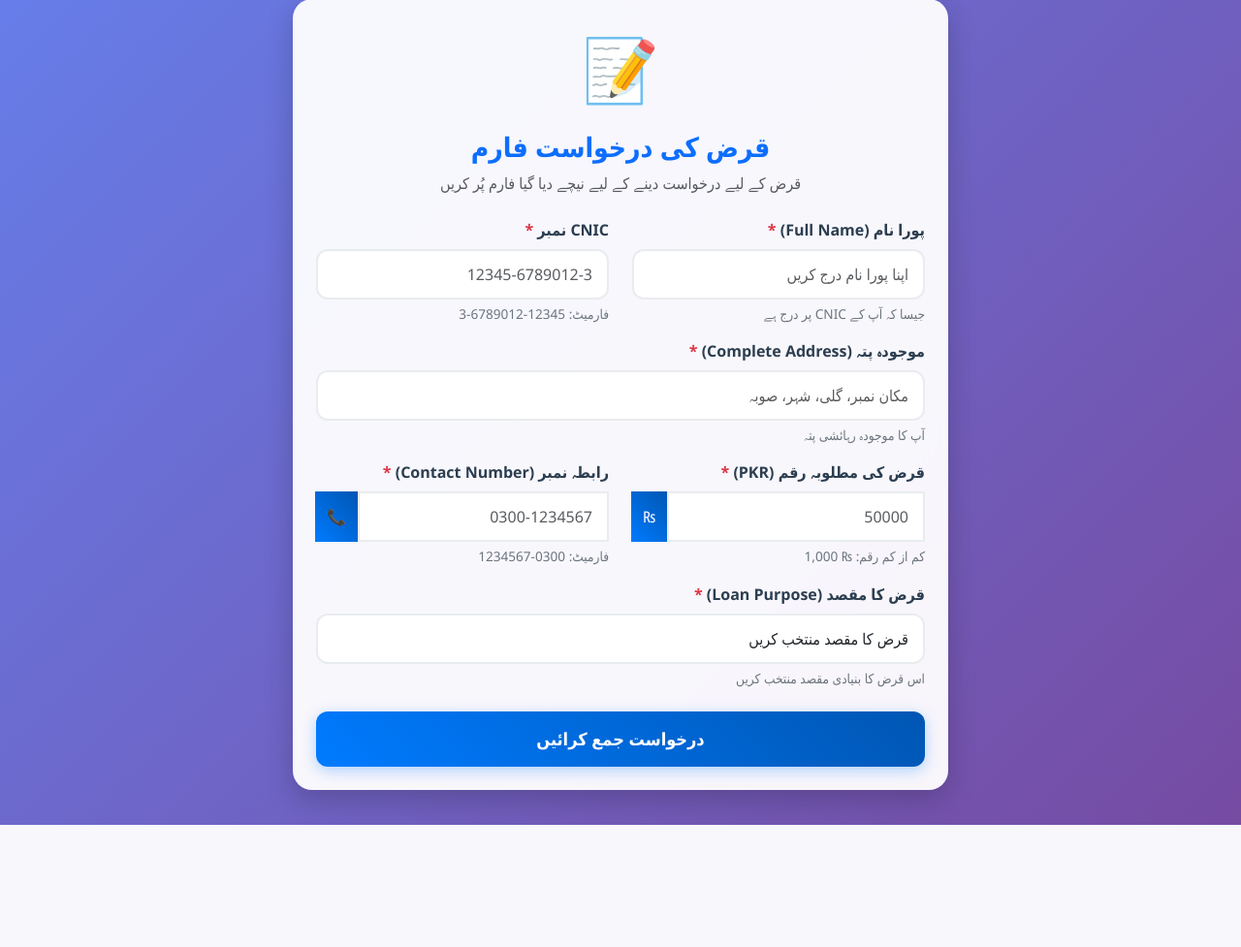
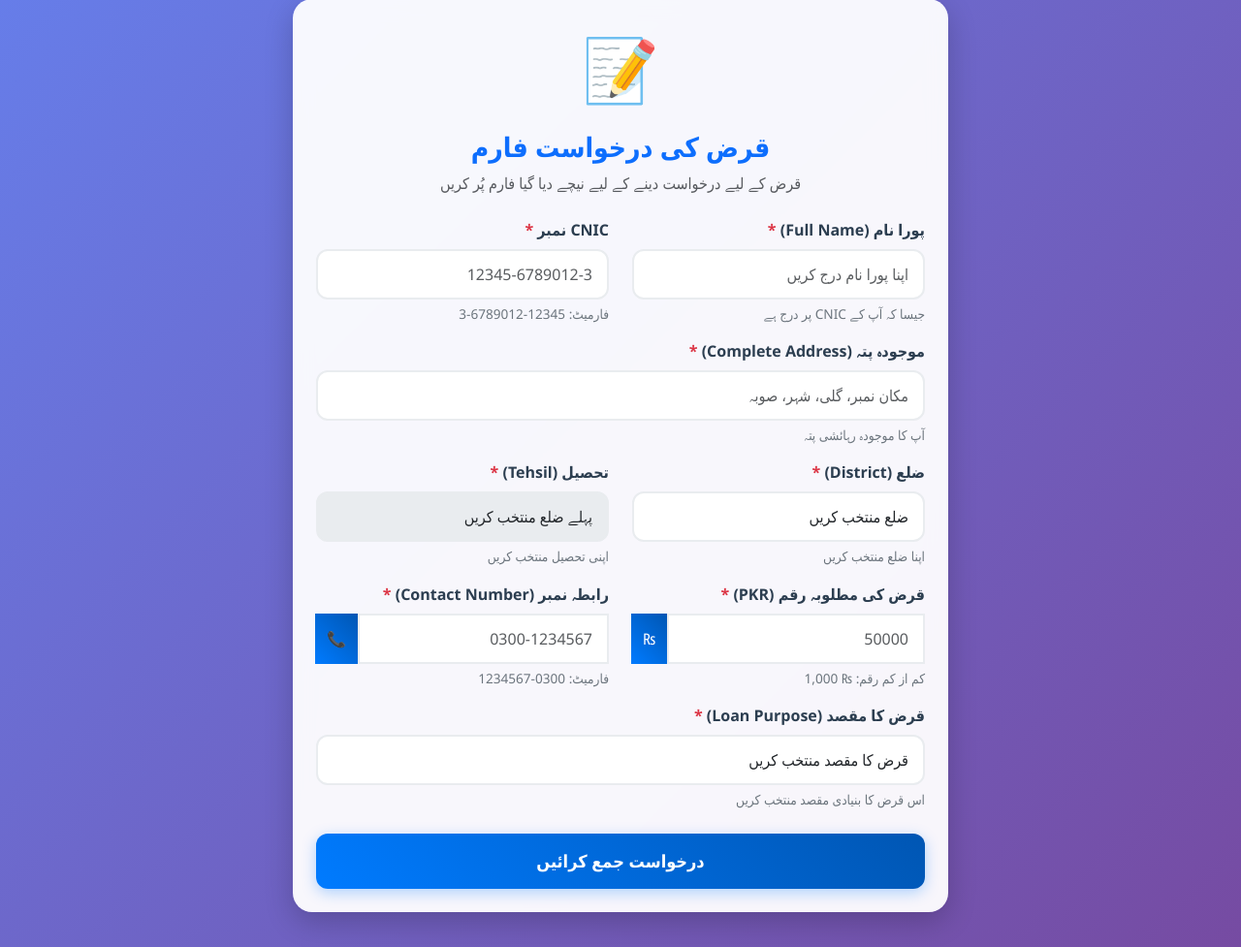
Before and after one commit to ghazanfariqbal630/Loan-Application, a Flask app: page / in a window 1280 px wide. Shown: the part 37-1014 px from the top of the page at 97% size. Before the commit the page ends 888 px from the top, so only its background shows below. Run offline with Flask 3, Linux system fonts and the light colour scheme; some libraries are stand-ins or nearby versions.

Commit message:
Update form.html

```diff
--- a/templates/form.html
+++ b/templates/form.html
@@ -261,6 +261,28 @@
               <div class="form-text">آپ کا موجودہ رہائشی پتہ</div>
             </div>
 
+            <!-- District and Tehsil Dropdowns -->
+            <div class="row">
+              <div class="col-md-6 col-12 mb-3">
+                <label class="form-label">ضلع (District) <span class="text-danger">*</span></label>
+                <select class="form-select" name="district" id="districtSelect" required>
+                  <option value="" selected disabled>ضلع منتخب کریں</option>
+                  <option value="Chiniot">چنیوٹ</option>
+                  <option value="Hafizabad">حافظ آباد</option>
+                  <option value="Sargodha">سرگودھا</option>
+                </select>
+                <div class="form-text">اپنا ضلع منتخب کریں</div>
+              </div>
+
+              <div class="col-md-6 col-12 mb-3">
+                <label class="form-label">تحصیل (Tehsil) <span class="text-danger">*</span></label>
+                <select class="form-select" name="tehsil" id="tehsilSelect" required disabled>
+                  <option value="" selected disabled>پہلے ضلع منتخب کریں</option>
+                </select>
+                <div class="form-text">اپنی تحصیل منتخب کریں</div>
+              </div>
+            </div>
+
             <div class="row">
               <div class="col-md-6 col-12 mb-3">
                 <label class="form-label">قرض کی مطلوبہ رقم (PKR) <span class="text-danger">*</span></label>
@@ -338,6 +360,40 @@
 
   <script src="https://cdn.jsdelivr.net/npm/bootstrap@5.3.3/dist/js/bootstrap.bundle.min.js"></script>
   <script>
+    // District and Tehsil Data
+    const districtTehsilData = {
+      "Chiniot": ["Bhawana", "Chiniot", "Lalian"],
+      "Hafizabad": ["Hafizabad", "Pindi Bhattian"],
+      "Sargodha": ["Bhalwal", "Bhera", "Kot Momin", "Sahiwal (Sargodha)", "Sargodha", "Shahpur", "Sillanwali"]
+    };
+
+    // District and Tehsil functionality
+    const districtSelect = document.getElementById('districtSelect');
+    const tehsilSelect = document.getElementById('tehsilSelect');
+
+    districtSelect.addEventListener('change', function() {
+      const selectedDistrict = this.value;
+
+      // Reset tehsil dropdown
+      tehsilSelect.innerHTML = '<option value="" selected disabled>تحصیل منتخب کریں</option>';
+
+      if (selectedDistrict && districtTehsilData[selectedDistrict]) {
+        // Enable tehsil dropdown
+        tehsilSelect.disabled = false;
+
+        // Populate tehsils
+        districtTehsilData[selectedDistrict].forEach(tehsil => {
+          const option = document.createElement('option');
+          option.value = tehsil;
+          option.textContent = tehsil;
+          tehsilSelect.appendChild(option);
+        });
+      } else {
+        // Disable tehsil dropdown if no district selected
+        tehsilSelect.disabled = true;
+      }
+    });
+
     // باقی JavaScript کوڈ یہاں رہے گا
     let selectedSpecialProgram = null;
     let programLinks = {
```
